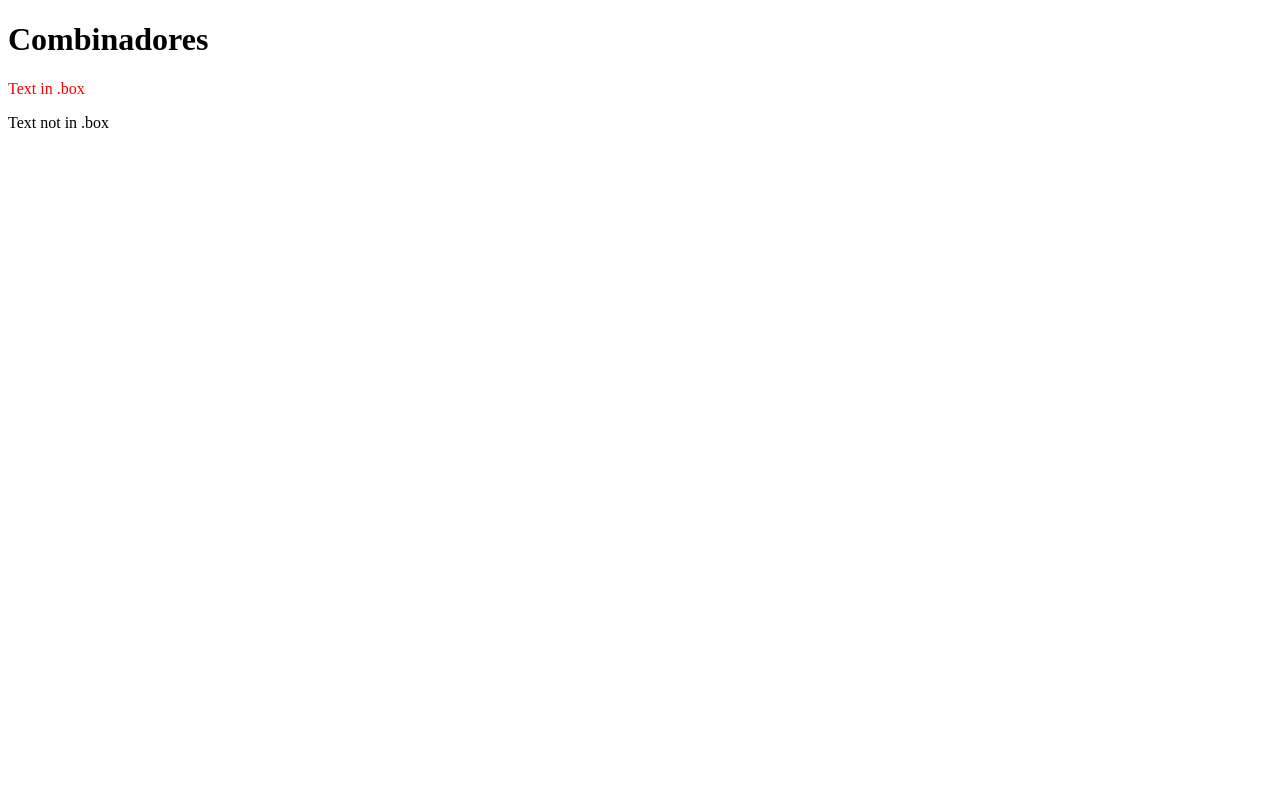
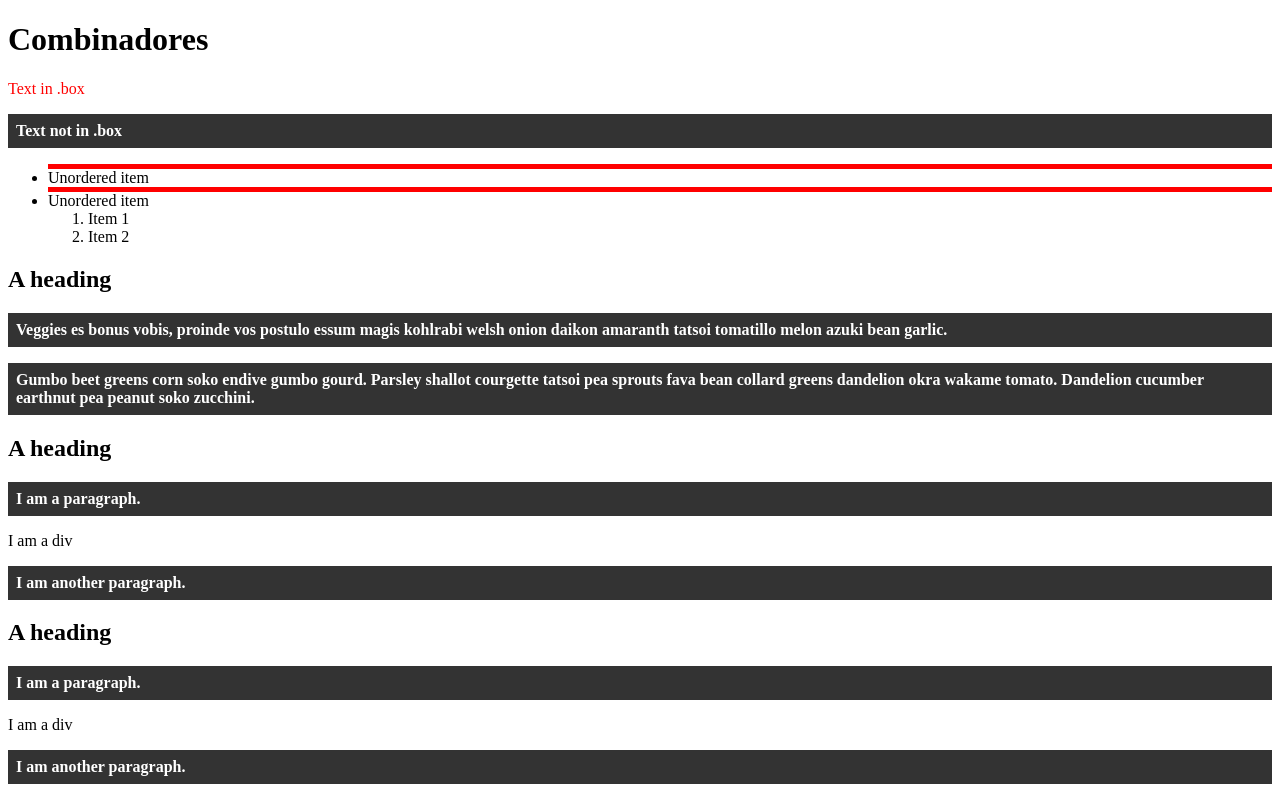
Before and after one commit to FedericoBordini/CSS, a plain HTML site: page 3-Combinadores/index.html in a window 1280 px wide. Drawn offline with Linux system fonts and the light colour scheme.

Commit message:
Completando combinadores

```diff
--- a/3-Combinadores/index.html
+++ b/3-Combinadores/index.html
@@ -14,6 +14,36 @@
         <p>Text in .box</p>
     </div>
     <p>Text not in .box</p>
+    <ul>
+        <li>Unordered item</li>
+        <li>Unordered item
+            <ol>
+                <li>Item 1</li>
+                <li>Item 2</li>
+            </ol>
+        </li>
+    </ul>
+    <article>
+        <h1>A heading</h1>
+        <p>Veggies es bonus vobis, proinde vos postulo essum magis kohlrabi welsh onion daikon amaranth tatsoi tomatillo
+            melon azuki bean garlic.</p>
+
+        <p>Gumbo beet greens corn soko endive gumbo gourd. Parsley shallot courgette tatsoi pea sprouts fava bean
+            collard
+            greens dandelion okra wakame tomato. Dandelion cucumber earthnut pea peanut soko zucchini.</p>
+    </article>
+    <article>
+        <h1>A heading</h1>
+        <p>I am a paragraph.</p>
+        <div>I am a div</div>
+        <p>I am another paragraph.</p>
+    </article>
+    <article>
+        <h1>A heading</h1>
+        <p>I am a paragraph.</p>
+        <div>I am a div</div>
+        <p>I am another paragraph.</p>
+    </article>
 </body>
 
 </html>
--- a/3-Combinadores/styles.css
+++ b/3-Combinadores/styles.css
@@ -1,3 +1,31 @@
 .box p {
     color: red;
 }
+
+ul>li {
+    border-top: 5px solid red;
+}
+
+h1+p {
+    font-weight: bold;
+    background-color: #333;
+    color: #fff;
+    padding: .5em;
+}
+
+h1~p {
+    font-weight: bold;
+    background-color: #333;
+    color: #fff;
+    padding: .5em;
+}
+
+h1 {
+    &~p {
+        /* this is parsed by the browser as h1 ~ p */
+        font-weight: bold;
+        background-color: #333;
+        color: #fff;
+        padding: .5em;
+    }
+}
```
Also changed, not shown: 1 other file.
